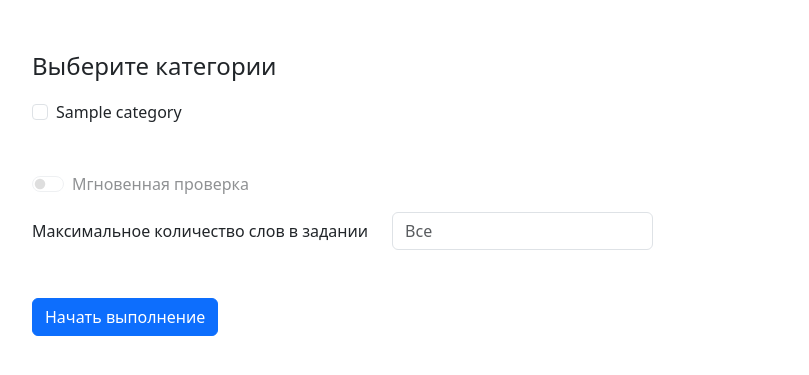
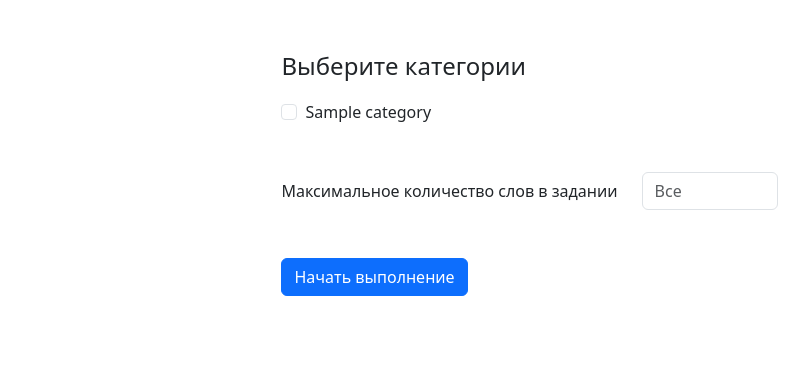
Before and after one commit to VND0/VataNasi, a Flask app: page /task-preferences/1 in a window 1280 px wide. Shown: the part 56-431 px from the top of the page, without its empty margins (50-859 px from the left). Run offline with Flask 3, Linux system fonts and the light colour scheme; a user stored in the database is signed in; tables that the repository leaves empty hold one stand-in row (values such as "Sample post"); some libraries are stand-ins or nearby versions.

Commit message:
Убрано упоминание режима моментальной проверки.

```diff
--- a/tasks_bp.py
+++ b/tasks_bp.py
@@ -32,22 +32,20 @@ def preferences_page(mode: int):
     categories_names = db.get_categories_of_user(current_user.id)
     kwargs = {"categories": categories_names}
     if request.method == "POST":
-        instant_check = request.form.get("check_type") == "on"
         chosen_categories = [c for c in categories_names if request.form.get(c) == "on"]
         amount_raw = request.form.get("amount")
 
-        if instant_check:
-            kwargs["message"] = "Моментальная проверка в разработке"
-        elif not chosen_categories:
+        if not chosen_categories:
             kwargs["message"] = "Не выбраны категории"
         elif amount_raw and (amount_raw[0] in ("0", "-") or not amount_raw.isdigit()):
             kwargs["message"] = "Неверный формат введенного числа"
         else:
             amount = 0 if not amount_raw else int(amount_raw)
             return redirect(
-                f"/task/{mode}?ic={int(instant_check)}{''.join(f'&cat={c}' for c in chosen_categories)}&amount={amount}"
+                f"/task/{mode}?ic={0}{''.join(f'&cat={c}' for c in chosen_categories)}&amount={amount}"
             )
 
+    # TODO: поправить костыль с instant check (которой больше нет)
     return render_template("mode_preferences_page.html", is_authenticated=current_user.is_authenticated, **kwargs)
 
 
--- a/templates/mode_preferences_page.html
+++ b/templates/mode_preferences_page.html
@@ -5,7 +5,7 @@
 {% endblock %}
 
 {% block content %}
-    <div class="container mt-5">
+    <div class="container mt-5 align-items-center d-flex flex-column">
         <form method="post">
             <legend class="mb-3">Выберите категории</legend>
             <div id="categories" class="mb-5">
@@ -15,11 +15,6 @@
                         <label class="form-check-label">{{ cat_name }}</label>
                     </div>
                 {% endfor %}
-            </div>
-            <div class="form-check form-switch mb-3">
-                <input class="form-check-input" type="checkbox" role="switch" id="check-type" name="check_type"
-                       disabled>
-                <label class="form-check-label" for="check-type">Мгновенная проверка</label>
             </div>
             <div class="row mb-5">
                 <div class="col-auto">
```
